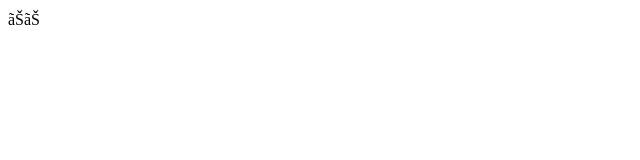
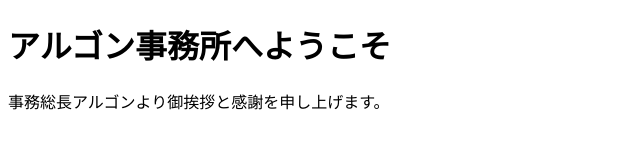
Before and after one commit to argon-association/argon, a plain HTML site: page index.html in a window 1280 px wide. Shown: the whole page, without its empty margins (0-640 px from the left). Drawn offline with Linux system fonts and the light colour scheme.

Commit message:
Update index.html

```diff
--- a/index.html
+++ b/index.html
@@ -1,10 +1,11 @@
 <!DOCTYPE html>
-<html>
+<html lang="ja">
   <head>
-    <meta charset=”UTF-8″>
+    <meta charset="UTF-8">
     <title>アルゴン事務所</title>
   </head>
   <body>
-    おお
+    <h1>アルゴン事務所へようこそ</h1>
+    <p>事務総長アルゴンより御挨拶と感謝を申し上げます。</p>
   </body>
 </html>
```
